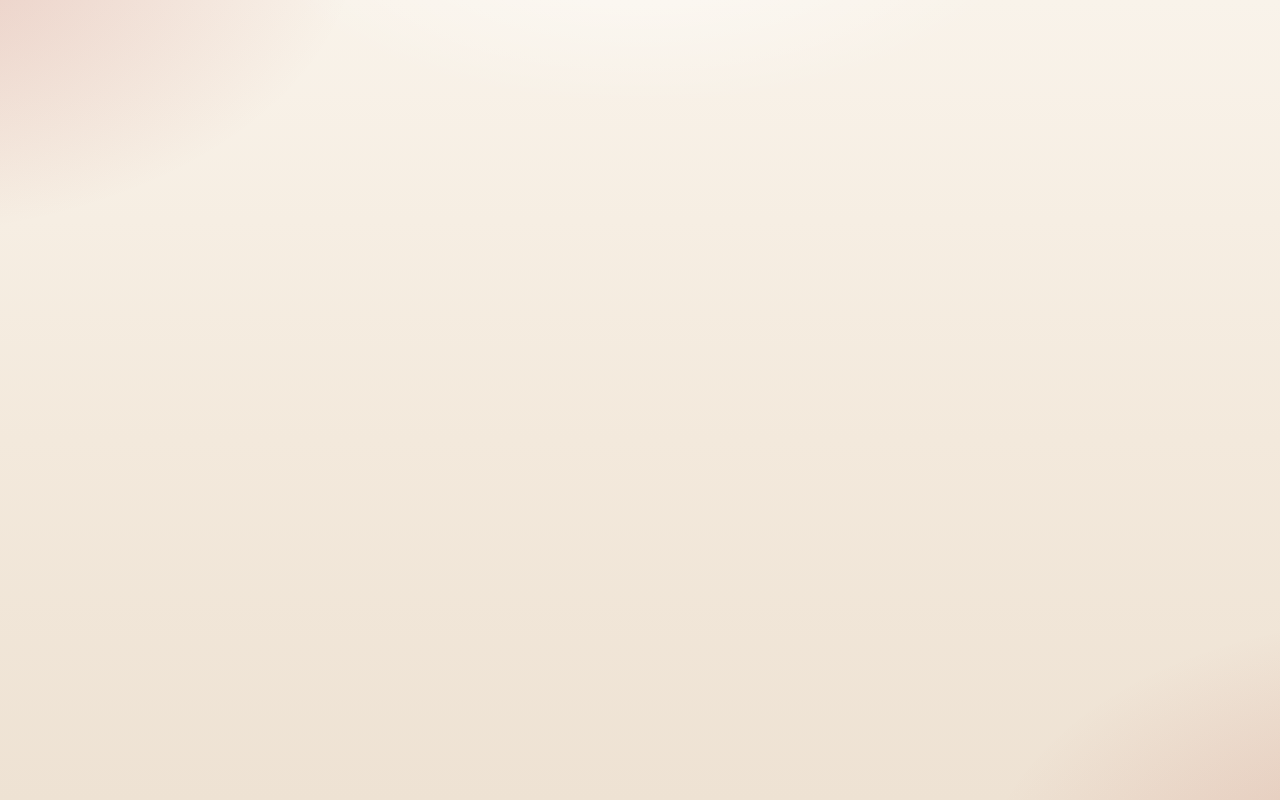
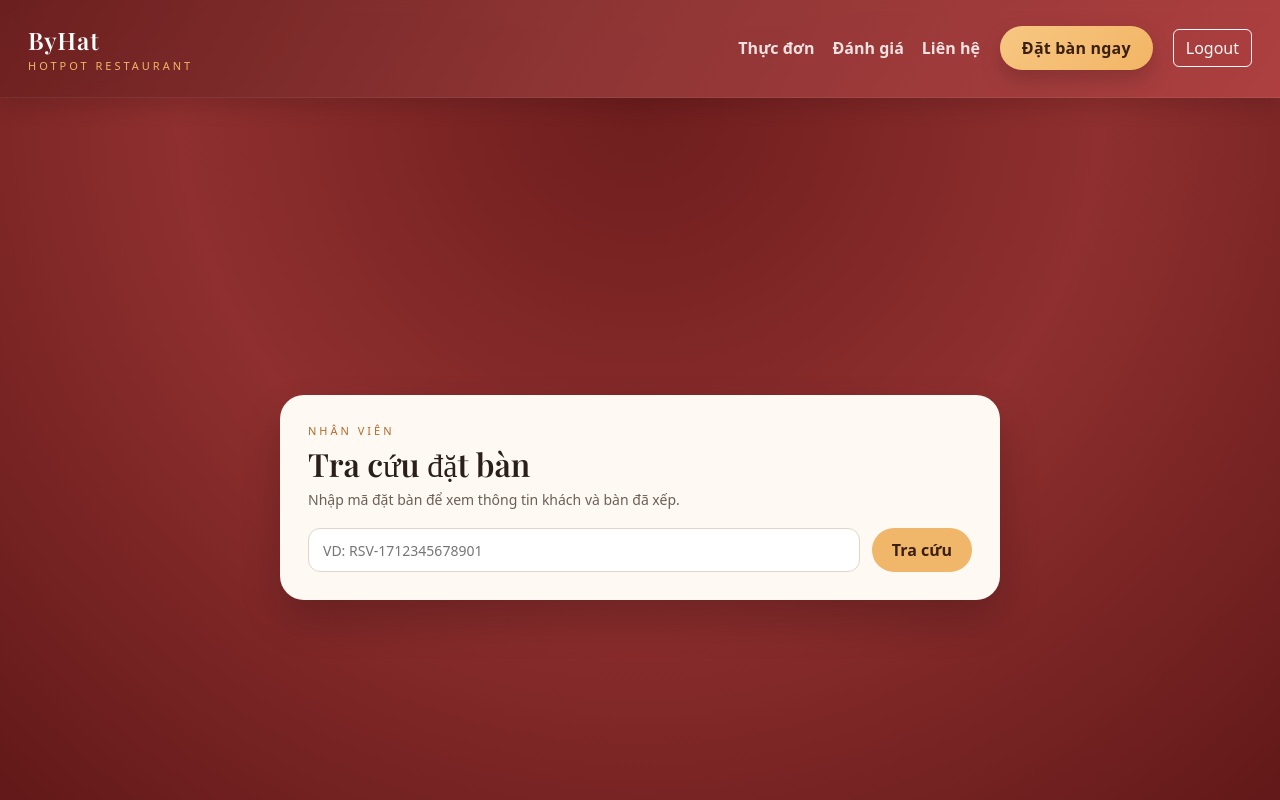
Before and after one commit to AnBach123/DATN-Frontend, a Vue app: page /staff/checkin in a window 1280 px wide. Before the commit this address had no page. Shown: the top 800 px of the page. Built offline with nearby package versions, Linux system fonts and the light colour scheme.

Commit message:
LookupReservation

```diff
--- a/src/components/Navbar.vue
+++ b/src/components/Navbar.vue
@@ -3,7 +3,7 @@
     <div class="container-fluid nav-shell">
       <RouterLink class="brand" to="/home">
         <span class="brand-mark">ByHat</span>
-        <span class="brand-sub">Quán nhậu tự do</span>
+        <span class="brand-sub">Hotpot Restaurant</span>
       </RouterLink>
 
       <button
--- a/src/router/index.ts
+++ b/src/router/index.ts
@@ -5,6 +5,7 @@ import LoginView from '@/views/auth/LoginView.vue'
 import OtpVerifyView from '@/views/auth/OtpVerifyView.vue'
 import RegisterView from '@/views/auth/RegisterView.vue'
 import ReservationSuccessView from '@/views/reservation/ReservationSuccessView.vue'
+import ReservationLookupView from '@/views/staff/ReservationLookupView.vue'
 import { createRouter, createWebHistory } from 'vue-router'
 
 const router = createRouter({
@@ -24,6 +25,7 @@ const router = createRouter({
       children: [
         { path: 'home', name: 'home', component: HomeView },
         { path: 'menu', name: 'menu', component: MenuView },
+        { path: 'staff/checkin', name: 'staff-checkin', component: ReservationLookupView },
       ],
     },
   ],
--- /dev/null
+++ b/src/views/staff/ReservationLookupView.vue
@@ -0,0 +1,262 @@
+<template>
+  <div class="staff-page">
+    <div class="lookup-card">
+      <div class="header">
+        <div>
+          <p class="eyebrow">Nhân viên</p>
+          <h2>Tra cứu đặt bàn</h2>
+          <p class="sub">Nhập mã đặt bàn để xem thông tin khách và bàn đã xếp.</p>
+        </div>
+      </div>
+
+      <div class="form-row">
+        <input
+          v-model.trim="reservationCode"
+          type="text"
+          placeholder="VD: RSV-1712345678901"
+          @keyup.enter="fetchReservation"
+        />
+        <button class="btn primary" :disabled="loading" @click="fetchReservation">
+          {{ loading ? 'Đang tra cứu...' : 'Tra cứu' }}
+        </button>
+      </div>
+
+      <div v-if="errorMsg" class="status error">{{ errorMsg }}</div>
+
+      <div v-if="result" class="result">
+        <div class="grid">
+          <div class="row">
+            <span class="label">Mã đặt bàn</span>
+            <span class="value">{{ result.reservationCode }}</span>
+          </div>
+          <div class="row">
+            <span class="label">Tên khách</span>
+            <span class="value">{{ result.fullName }}</span>
+          </div>
+          <div class="row">
+            <span class="label">Số điện thoại</span>
+            <span class="value">{{ result.phoneNumber }}</span>
+          </div>
+          <div class="row">
+            <span class="label">Tổng khách</span>
+            <span class="value">{{ result.guestCount }} khách</span>
+          </div>
+          <div class="row">
+            <span class="label">Ngày & giờ đến</span>
+            <span class="value">{{ formatDateTime(result.reservedAt) }}</span>
+          </div>
+          <div class="row">
+            <span class="label">Ưu đãi</span>
+            <span class="value">{{ result.promotionType }}</span>
+          </div>
+          <div class="row" v-if="result.note">
+            <span class="label">Ghi chú khách</span>
+            <span class="value">{{ result.note }}</span>
+          </div>
+          <div class="row" v-if="result.foodNote">
+            <span class="label">Ghi chú món ăn</span>
+            <span class="value">{{ result.foodNote }}</span>
+          </div>
+          <div class="row">
+            <span class="label">Bàn đã xếp</span>
+            <span class="value">{{ tableText }}</span>
+          </div>
+        </div>
+      </div>
+    </div>
+  </div>
+</template>
+
+<script setup lang="ts">
+import { computed, ref } from 'vue'
+import { getReservationByCode } from '@/services/reservationApi'
+
+type TableInfo = {
+  id: number
+  tableCode: string
+  tableName: string
+  seatingCapacity: number
+}
+
+type ReservationResult = {
+  reservationCode: string
+  reservedAt: string
+  guestCount: number
+  fullName: string
+  phoneNumber: string
+  promotionType: string
+  note?: string
+  foodNote?: string
+  tables: TableInfo[]
+}
+
+const reservationCode = ref('')
+const loading = ref(false)
+const errorMsg = ref('')
+const result = ref<ReservationResult | null>(null)
+
+const tableText = computed(() => {
+  if (!result.value?.tables?.length) return 'Chưa có'
+  return result.value.tables
+    .map((t) => `${t.tableCode} (${t.seatingCapacity} chỗ)`)
+    .join(', ')
+})
+
+const formatDateTime = (value: string) => {
+  if (!value) return ''
+  const date = new Date(value)
+  if (Number.isNaN(date.getTime())) return value
+  return date.toLocaleString('vi-VN', {
+    hour12: false,
+    year: 'numeric',
+    month: '2-digit',
+    day: '2-digit',
+    hour: '2-digit',
+    minute: '2-digit',
+  })
+}
+
+const fetchReservation = async () => {
+  errorMsg.value = ''
+  result.value = null
+  const code = reservationCode.value.trim()
+  if (!code) {
+    errorMsg.value = 'Vui lòng nhập mã đặt bàn'
+    return
+  }
+
+  loading.value = true
+  try {
+    const res = await getReservationByCode(code)
+    const data = res.data?.data
+    if (!data) {
+      errorMsg.value = 'Không tìm thấy thông tin đặt bàn'
+      return
+    }
+    result.value = data
+  } catch (e: any) {
+    errorMsg.value = e?.response?.data?.message || 'Tra cứu thất bại'
+  } finally {
+    loading.value = false
+  }
+}
+</script>
+
+<style scoped>
+@import url('https://fonts.googleapis.com/css2?family=Manrope:wght@400;600;700&family=Playfair+Display:wght@600;700&display=swap');
+
+.staff-page {
+  min-height: 100vh;
+  display: flex;
+  align-items: center;
+  justify-content: center;
+  padding: 40px 16px;
+  background: radial-gradient(circle at top, #6e1d1d 0%, #8f2f2f 45%, #5b1515 100%);
+}
+
+.lookup-card {
+  width: min(720px, 94vw);
+  background: #fff9f3;
+  border-radius: 24px;
+  padding: 28px;
+  box-shadow: 0 20px 40px rgba(0, 0, 0, 0.2);
+}
+
+.eyebrow {
+  text-transform: uppercase;
+  letter-spacing: 3px;
+  font-size: 11px;
+  color: #b46a2c;
+  margin: 0 0 6px;
+}
+
+h2 {
+  font-family: 'Playfair Display', serif;
+  margin: 0 0 6px;
+  color: #2a1f1a;
+}
+
+.sub {
+  margin: 0;
+  color: #6b5f57;
+  font-size: 14px;
+}
+
+.form-row {
+  margin-top: 18px;
+  display: grid;
+  grid-template-columns: 1fr auto;
+  gap: 12px;
+}
+
+input {
+  border: 1px solid #e3d6c9;
+  padding: 10px 14px;
+  border-radius: 12px;
+  font-size: 14px;
+}
+
+.btn {
+  border: none;
+  padding: 10px 20px;
+  border-radius: 999px;
+  font-weight: 700;
+  cursor: pointer;
+  transition: transform 0.15s ease, box-shadow 0.15s ease, background 0.15s ease;
+}
+
+.btn.primary {
+  background: #f0b66a;
+  color: #3a1f12;
+}
+
+.btn.primary:hover {
+  transform: translateY(-1px);
+  background: #f4c07a;
+  box-shadow: 0 10px 20px rgba(0, 0, 0, 0.18);
+}
+
+.status {
+  margin-top: 12px;
+  font-size: 13px;
+}
+
+.status.error {
+  color: #c0392b;
+}
+
+.result {
+  margin-top: 20px;
+  background: #fff;
+  border-radius: 16px;
+  padding: 18px;
+  border: 1px solid #f1e4d6;
+}
+
+.grid {
+  display: grid;
+  gap: 8px;
+}
+
+.row {
+  display: grid;
+  grid-template-columns: 1fr 1.6fr;
+  gap: 8px;
+  font-size: 14px;
+}
+
+.label {
+  color: #6b5f57;
+}
+
+.value {
+  color: #2a1f1a;
+  font-weight: 600;
+}
+
+@media (max-width: 640px) {
+  .form-row {
+    grid-template-columns: 1fr;
+  }
+}
+</style>
```
